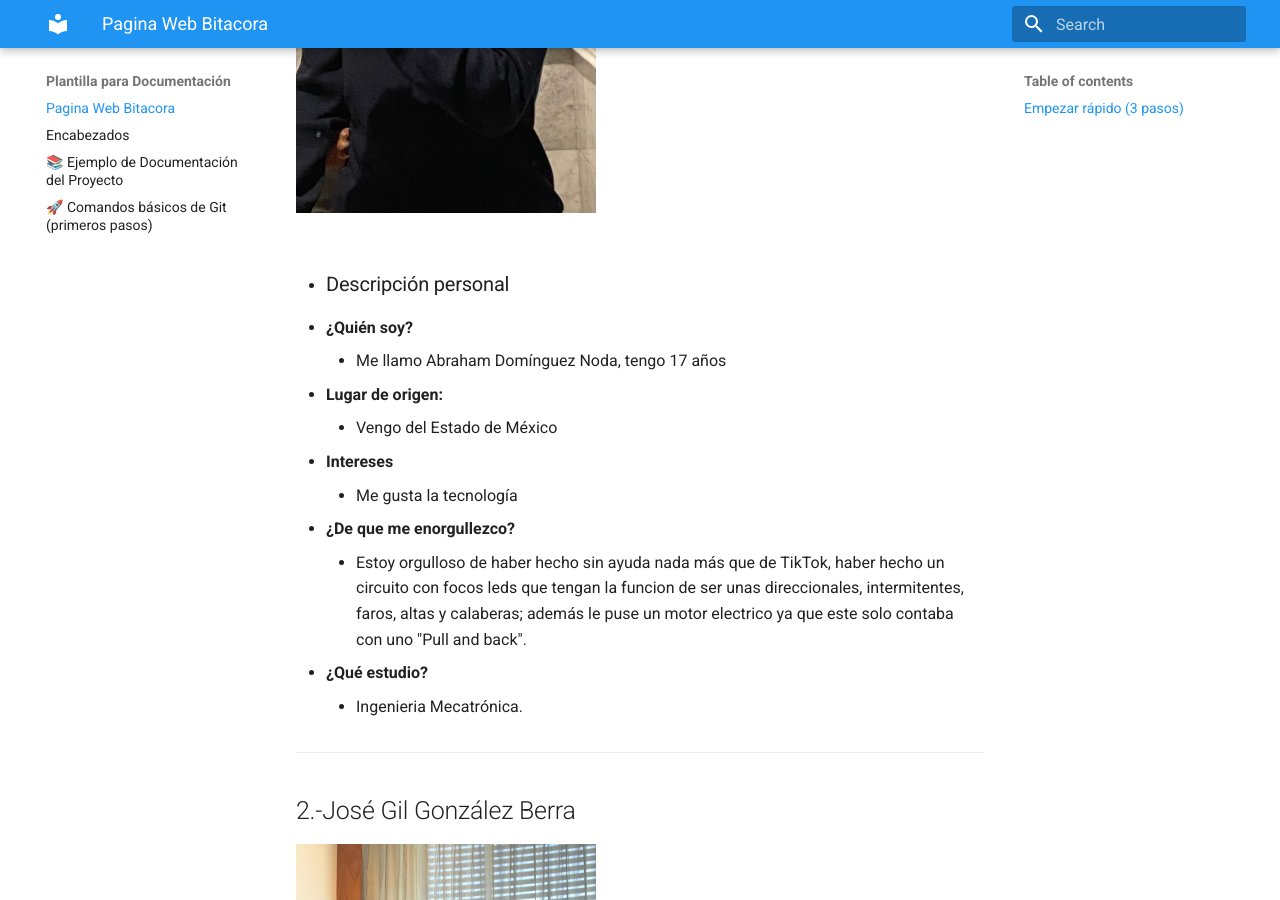
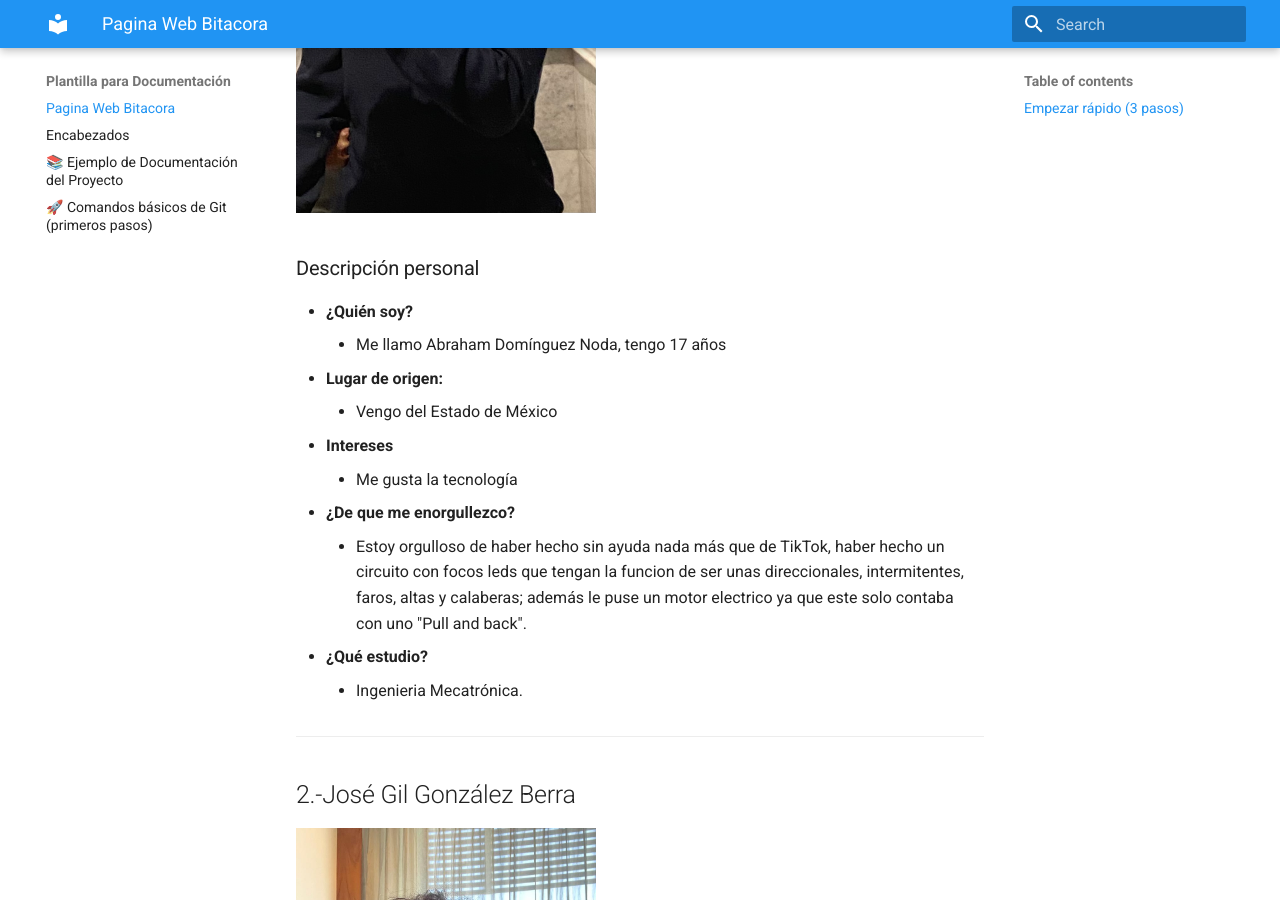
Before and after one commit to AbrahamNoda/Pagina_de_Abraham, an MkDocs documentation site: the page built from docs/index.md, in a window 1280 px wide and 900 px high, scrolled down 860 px. Built offline with MkDocs 1.6.1 and Material for MkDocs 9.7.7, drawn with Linux system fonts in a browser that asks for light colours.

```diff
--- a/docs/index.md
+++ b/docs/index.md
@@ -20,7 +20,7 @@ Esta es una **plantilla** basada en [MkDocs](https://www.mkdocs.org/) + [Materia
 
 <img src="recursos/imgs/Abrahamfoto.jpg" alt="Diagrama del sistema" width="300">
 
-- ### Descripción personal
+### Descripción personal
 
 - **¿Quién soy?**
      * Me llamo Abraham Domínguez Noda, tengo 17 años
@@ -40,7 +40,7 @@ Esta es una **plantilla** basada en [MkDocs](https://www.mkdocs.org/) + [Materia
 
 <img src="recursos/imgs/gilfoto.jpeg" alt="Diagrama del sistema" width="300">
 
-- ### Descripción personal
+### Descripción personal
 
 - **¿Quién soy?**
      * Me llamó José Gil González Berra, tengo 17 años
```
